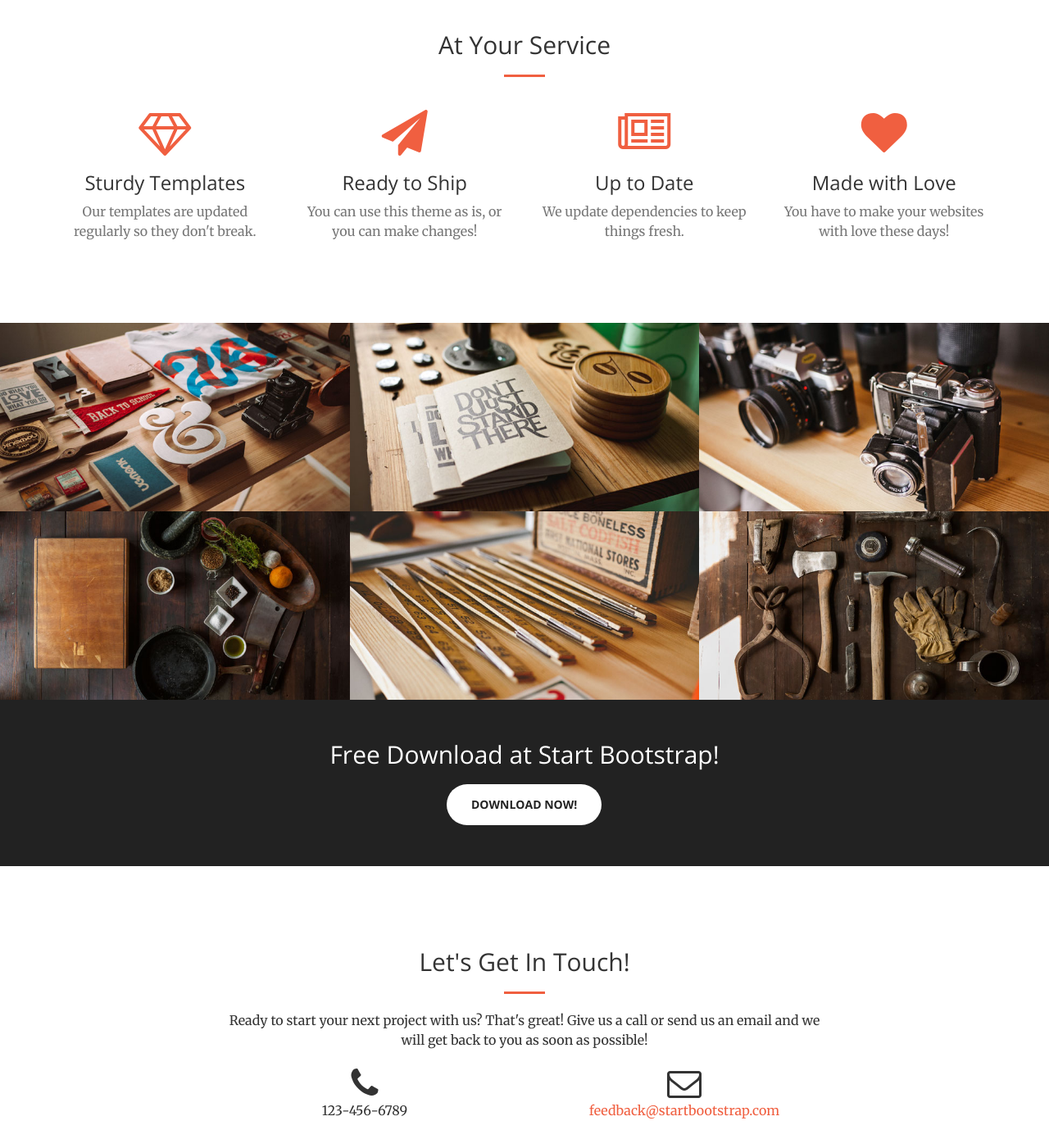
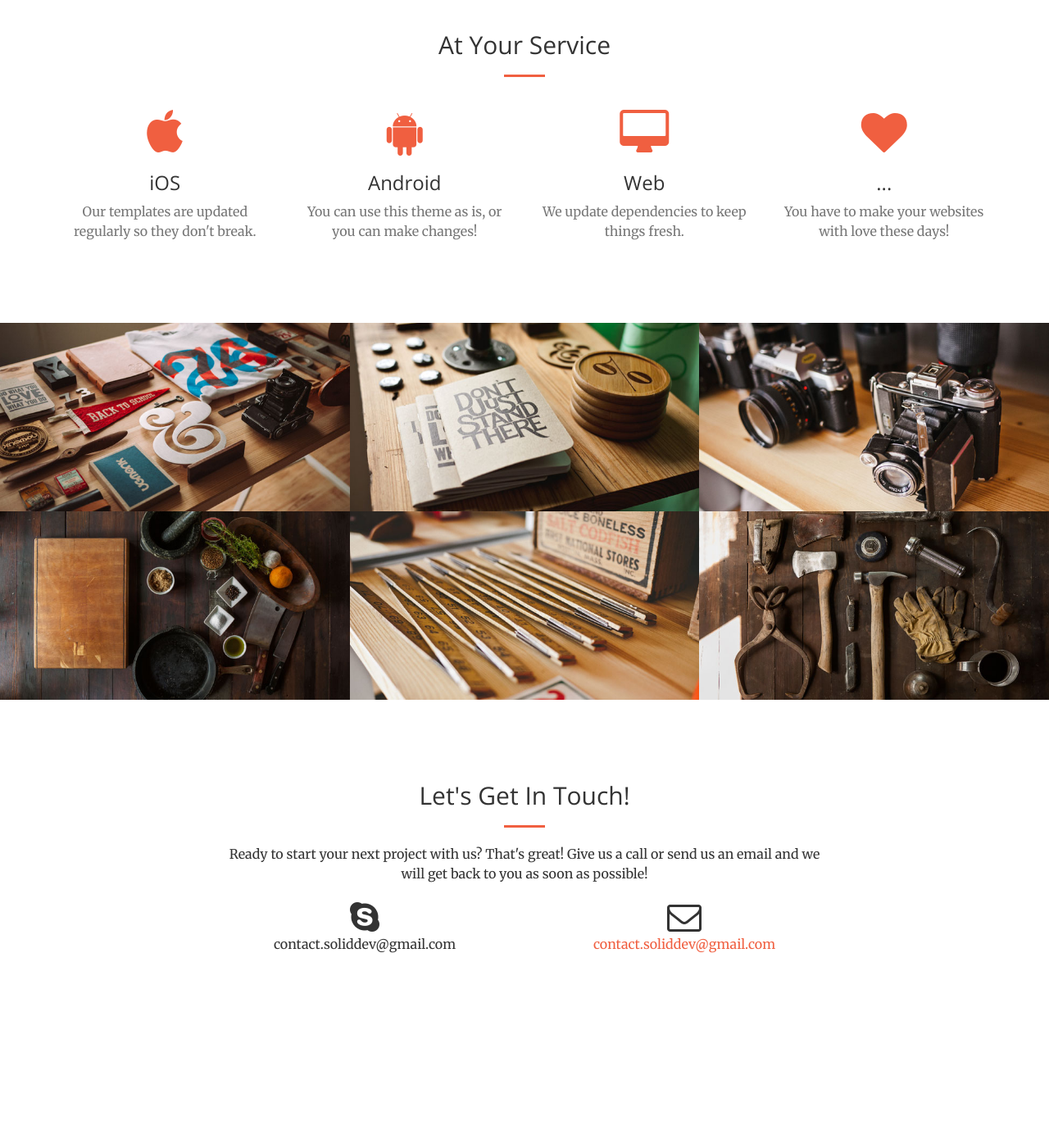
Before and after one commit to solid-dev/solid-dev, a website: page index.html in a window 1280 px wide. Shown: the part 1280-2670 px from the top of the page at 82% size. After the commit the page ends 2564 px from the top, so only its background shows below. Drawn offline with nearby package versions, Linux system fonts and the light colour scheme.

Commit message:
Change index.html

```diff
--- a/index.html
+++ b/index.html
@@ -9,7 +9,7 @@
     <meta name="description" content="">
     <meta name="author" content="">
 
-    <title>Creative - Start Bootstrap Theme</title>
+    <title>Solid Dev Team | mobile application - web</title>
 
     <!-- Bootstrap Core CSS -->
     <link href="vendor/bootstrap/css/bootstrap.min.css" rel="stylesheet">
@@ -43,7 +43,7 @@
                 <button type="button" class="navbar-toggle collapsed" data-toggle="collapse" data-target="#bs-example-navbar-collapse-1">
                     <span class="sr-only">Toggle navigation</span> Menu <i class="fa fa-bars"></i>
                 </button>
-                <a class="navbar-brand page-scroll" href="#page-top">Start Bootstrap</a>
+                <a class="navbar-brand page-scroll" href="#page-top">Solid Dev</a>
             </div>
 
             <!-- Collect the nav links, forms, and other content for toggling -->
@@ -53,7 +53,7 @@
                         <a class="page-scroll" href="#about">About</a>
                     </li>
                     <li>
-                        <a class="page-scroll" href="#services">Services</a>
+                        <a class="page-scroll" href="#services">Our Services</a>
                     </li>
                     <li>
                         <a class="page-scroll" href="#portfolio">Portfolio</a>
@@ -71,7 +71,7 @@
     <header>
         <div class="header-content">
             <div class="header-content-inner">
-                <h1 id="homeHeading">Your Favorite Source of Free Bootstrap Themes</h1>
+                <h1 id="homeHeading">We build mobile and web application</h1>
                 <hr>
                 <p>Start Bootstrap can help you build better websites using the Bootstrap CSS framework! Just download your template and start going, no strings attached!</p>
                 <a href="#about" class="btn btn-primary btn-xl page-scroll">Find Out More</a>
@@ -105,29 +105,29 @@
             <div class="row">
                 <div class="col-lg-3 col-md-6 text-center">
                     <div class="service-box">
-                        <i class="fa fa-4x fa-diamond text-primary sr-icons"></i>
-                        <h3>Sturdy Templates</h3>
+                        <i class="fa fa-4x fa-apple text-primary sr-icons"></i>
+                        <h3>iOS</h3>
                         <p class="text-muted">Our templates are updated regularly so they don't break.</p>
                     </div>
                 </div>
                 <div class="col-lg-3 col-md-6 text-center">
                     <div class="service-box">
-                        <i class="fa fa-4x fa-paper-plane text-primary sr-icons"></i>
-                        <h3>Ready to Ship</h3>
+                        <i class="fa fa-4x fa-android text-primary sr-icons"></i>
+                        <h3>Android</h3>
                         <p class="text-muted">You can use this theme as is, or you can make changes!</p>
                     </div>
                 </div>
                 <div class="col-lg-3 col-md-6 text-center">
                     <div class="service-box">
-                        <i class="fa fa-4x fa-newspaper-o text-primary sr-icons"></i>
-                        <h3>Up to Date</h3>
+                        <i class="fa fa-4x fa-desktop text-primary sr-icons"></i>
+                        <h3>Web</h3>
                         <p class="text-muted">We update dependencies to keep things fresh.</p>
                     </div>
                 </div>
                 <div class="col-lg-3 col-md-6 text-center">
                     <div class="service-box">
                         <i class="fa fa-4x fa-heart text-primary sr-icons"></i>
-                        <h3>Made with Love</h3>
+                        <h3>...</h3>
                         <p class="text-muted">You have to make your websites with love these days!</p>
                     </div>
                 </div>
@@ -232,14 +232,14 @@
         </div>
     </section>
 
-    <aside class="bg-dark">
+    <!-- <aside class="bg-dark">
         <div class="container text-center">
             <div class="call-to-action">
                 <h2>Free Download at Start Bootstrap!</h2>
                 <a href="http://startbootstrap.com/template-overviews/creative/" class="btn btn-default btn-xl sr-button">Download Now!</a>
             </div>
         </div>
-    </aside>
+    </aside> -->
 
     <section id="contact">
         <div class="container">
@@ -250,12 +250,12 @@
                     <p>Ready to start your next project with us? That's great! Give us a call or send us an email and we will get back to you as soon as possible!</p>
                 </div>
                 <div class="col-lg-4 col-lg-offset-2 text-center">
-                    <i class="fa fa-phone fa-3x sr-contact"></i>
-                    <p>123-456-6789</p>
+                    <i class="fa fa-skype fa-3x sr-contact"></i>
+                    <p>contact.soliddev@gmail.com</p>
                 </div>
                 <div class="col-lg-4 text-center">
                     <i class="fa fa-envelope-o fa-3x sr-contact"></i>
-                    <p><a href="mailto:your-email@your-domain.com">feedback@startbootstrap.com</a></p>
+                    <p><a href="mailto:your-email@your-domain.com">contact.soliddev@gmail.com</a></p>
                 </div>
             </div>
         </div>
```
